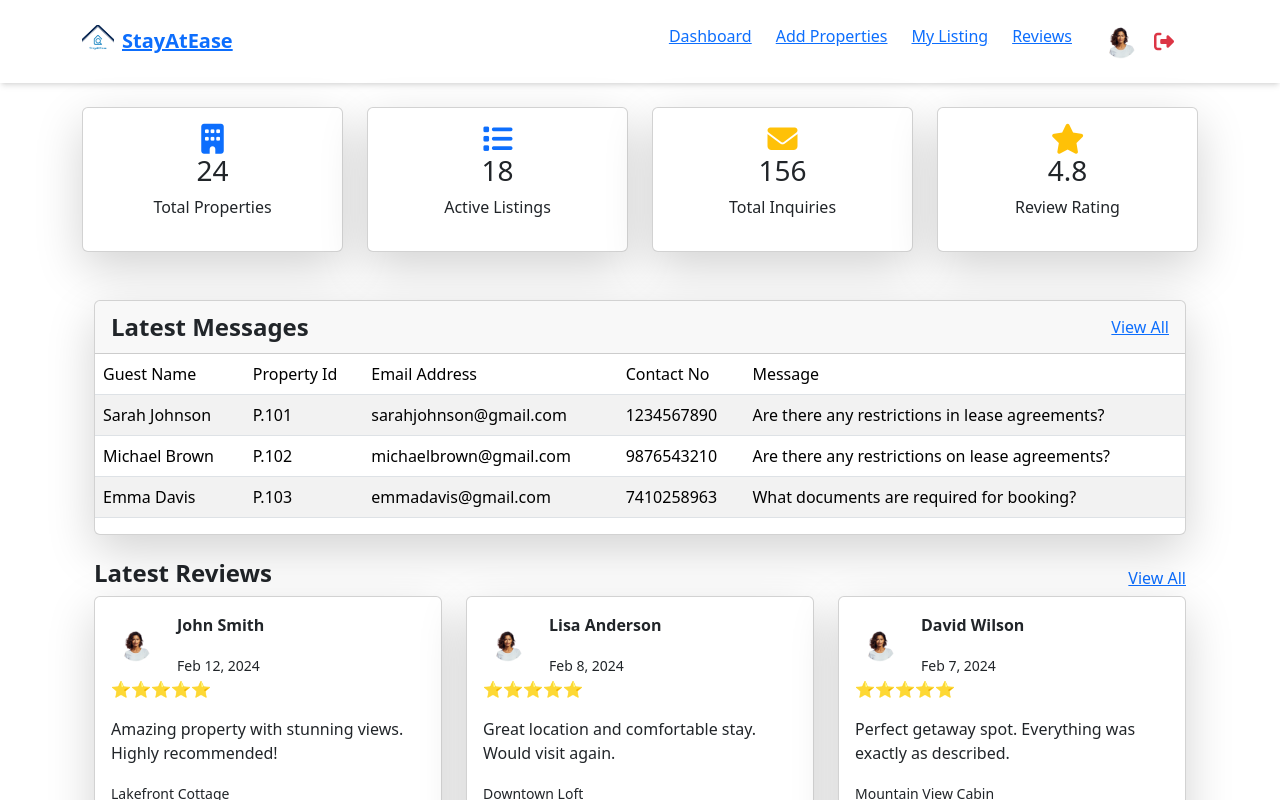
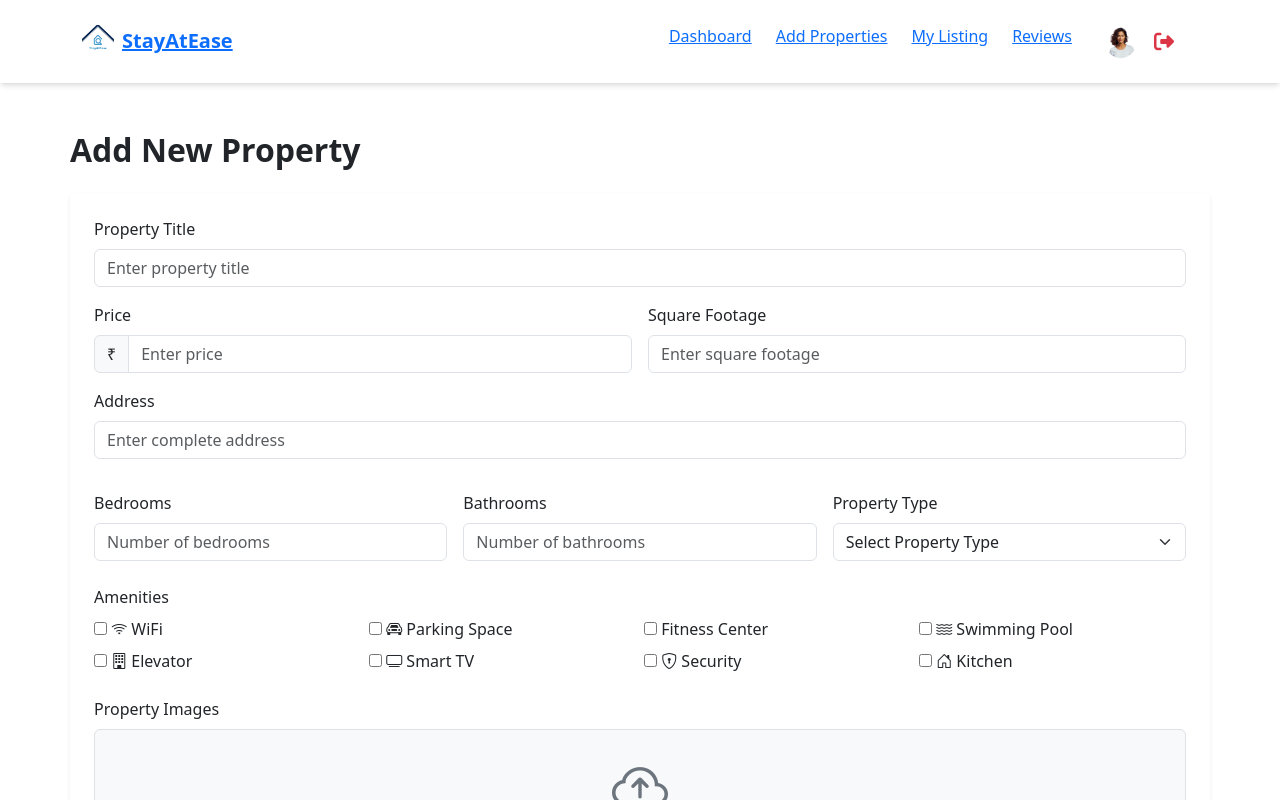
Before and after one commit to hemanshi08/StayAtEase, a React (Vite) app in the folder StayAtEase_frontend/: page / in a window 1280 px wide. Shown: the top 800 px of the page. Built offline with nearby package versions, Linux system fonts and the light colour scheme.

Commit message:
add Propertyform

```diff
--- a/StayAtEase_frontend/package.json
+++ b/StayAtEase_frontend/package.json
@@ -19,6 +19,7 @@
     "@tailwindcss/cli": "^4.0.12",
     "antd": "^5.24.2",
     "bootstrap": "^5.3.3",
+    "bootstrap-icons": "^1.11.3",
     "lucide-react": "^0.477.0",
     "react": "^19.0.0",
     "react-bootstrap": "^2.10.9",
--- /dev/null
+++ b/StayAtEase_frontend/src/Admin/Propertyform.jsx
@@ -0,0 +1,215 @@
+import React, { useState } from "react";
+import "bootstrap/dist/css/bootstrap.min.css";
+import "bootstrap-icons/font/bootstrap-icons.css";
+import Footer from "../Components/Footer";
+import Header from "./component/header";
+
+const PropertyForm = () => {
+  const [formData, setFormData] = useState({
+    title: "",
+    price: "",
+    squareFootage: "",
+    address: "",
+    bedrooms: "",
+    bathrooms: "",
+    propertyType: "",
+    amenities: [],
+    images: [],
+  });
+
+  const amenitiesList = [
+    { name: "WiFi", icon: "bi-wifi" },
+    { name: "Parking Space", icon: "bi-car-front" },
+    { name: "Fitness Center", icon: "bi-dumbbell" },
+    { name: "Swimming Pool", icon: "bi-water" },
+    { name: "Elevator", icon: "bi-building" },
+    { name: "Smart TV", icon: "bi-tv" },
+    { name: "Security", icon: "bi-shield-lock" },
+    { name: "Kitchen", icon: "bi-house-door" },
+  ];
+
+  const handleChange = (e) => {
+    setFormData({ ...formData, [e.target.name]: e.target.value });
+  };
+
+  const handleAmenityToggle = (amenity) => {
+    setFormData((prev) => ({
+      ...prev,
+      amenities: prev.amenities.includes(amenity)
+        ? prev.amenities.filter((item) => item !== amenity)
+        : [...prev.amenities, amenity],
+    }));
+  };
+
+  const handleFileChange = (e) => {
+    if (e.target.files.length + formData.images.length > 8) {
+      alert("You can upload a maximum of 8 images.");
+      return;
+    }
+    setFormData({ ...formData, images: [...formData.images, ...e.target.files] });
+  };
+
+  const handleSubmit = (e) => {
+    e.preventDefault();
+    console.log("Form Data Submitted:", formData);
+  };
+
+  return (
+    <div >
+        <Header/>
+    <div className="container my-5 px-0">
+      <h2 className="fw-bold">Add New Property</h2>
+      <div className="property-form mt-4 p-4 bg-white shadow-sm rounded">
+        <form onSubmit={handleSubmit}>
+          {/* Property Title */}
+          <div className="mb-3">
+            <label className="form-label">Property Title</label>
+            <input
+              type="text"
+              className="form-control"
+              name="title"
+              placeholder="Enter property title"
+              value={formData.title}
+              onChange={handleChange}
+            />
+          </div>
+
+          {/* Price & Square Footage */}
+          <div className="row g-3">
+            <div className="col-md-6">
+              <label className="form-label">Price</label>
+              <div className="input-group">
+                <span className="input-group-text">₹</span>
+                <input
+                  type="text"
+                  className="form-control"
+                  name="price"
+                  placeholder="Enter price"
+                  value={formData.price}
+                  onChange={handleChange}
+                />
+              </div>
+            </div>
+            <div className="col-md-6">
+              <label className="form-label">Square Footage</label>
+              <input
+                type="text"
+                className="form-control"
+                name="squareFootage"
+                placeholder="Enter square footage"
+                value={formData.squareFootage}
+                onChange={handleChange}
+              />
+            </div>
+          </div>
+
+          {/* Address */}
+          <div className="mt-3">
+            <label className="form-label">Address</label>
+            <input
+              type="text"
+              className="form-control"
+              name="address"
+              placeholder="Enter complete address"
+              value={formData.address}
+              onChange={handleChange}
+            />
+          </div>
+
+          {/* Bedrooms, Bathrooms, Property Type */}
+          <div className="row g-3 mt-3">
+            <div className="col-md-4">
+              <label className="form-label">Bedrooms</label>
+              <input
+                type="number"
+                className="form-control"
+                name="bedrooms"
+                placeholder="Number of bedrooms"
+                value={formData.bedrooms}
+                onChange={handleChange}
+              />
+            </div>
+            <div className="col-md-4">
+              <label className="form-label">Bathrooms</label>
+              <input
+                type="number"
+                className="form-control"
+                name="bathrooms"
+                placeholder="Number of bathrooms"
+                value={formData.bathrooms}
+                onChange={handleChange}
+              />
+            </div>
+            <div className="col-md-4">
+              <label className="form-label">Property Type</label>
+              <select
+                className="form-select"
+                name="propertyType"
+                value={formData.propertyType}
+                onChange={handleChange}
+              >
+                <option value="">Select Property Type</option>
+                <option value="Apartment">Apartment</option>
+                <option value="Villa">Villa</option>
+                <option value="Condo">Condo</option>
+              </select>
+            </div>
+          </div>
+
+          {/* Amenities */}
+          <div className="mt-4">
+            <label className="form-label">Amenities</label>
+            <div className="row g-2">
+              {amenitiesList.map((amenity, index) => (
+                <div className="col-md-3" key={index}>
+                  <input
+                    type="checkbox"
+                    checked={formData.amenities.includes(amenity.name)}
+                    onChange={() => handleAmenityToggle(amenity.name)}
+                  />{" "}
+                  <i className={`bi ${amenity.icon}`}></i> {amenity.name}
+                </div>
+              ))}
+            </div>
+          </div>
+
+          {/* Property Images */}
+          <div className="mt-4">
+            <label className="form-label">Property Images</label>
+            <div className="file-upload text-center p-4 border border-dashed rounded bg-light">
+              <i className="bi bi-cloud-arrow-up display-4 text-secondary"></i>
+              <p className="fw-bold">Drag & drop images here or click to upload</p>
+              <p className="small text-muted">Maximum 8 images allowed</p>
+              <input
+                type="file"
+                className="form-control d-none"
+                id="fileInput"
+                multiple
+                accept="image/*"
+                onChange={handleFileChange}
+              />
+              <button
+                className="btn btn-outline-primary"
+                onClick={() => document.getElementById("fileInput").click()}
+                type="button"
+              >
+                Select Files
+              </button>
+            </div>
+          </div>
+
+          {/* Submit Button */}
+          <div className="mt-4 text-center">
+            <button type="submit" className="btn btn-primary w-100 p-2 fs-5">
+              Submit Property
+            </button>
+          </div>
+        </form>
+      </div>
+      <Footer/>
+    </div>
+    </div>
+  );
+};
+
+export default PropertyForm;
--- a/StayAtEase_frontend/src/App.jsx
+++ b/StayAtEase_frontend/src/App.jsx
@@ -5,6 +5,7 @@ import PropertyCard from "./Components/Property_card";
 import HomePage from "./rental/home";
 import PropertyListing from "./rental/Propertylist";
 import Wishlist from "./rental/wishlist";
+import PropertyForm from "./Admin/Propertyform";
 
 import Dashboard from "./Admin/dashboard";
 
@@ -18,7 +19,8 @@ function App() {
       {/* <PropertyListing/> */}
       {/* <Wishlist/> */}
       {/* <PropertyDetails/> */}
-      <Dashboard/>
+      {/* <Dashboard/> */}
+      <PropertyForm/>
     </Router>
   );
 }
```
Also changed, not shown: 1 other file (tests, documents, lock files or other folders).
